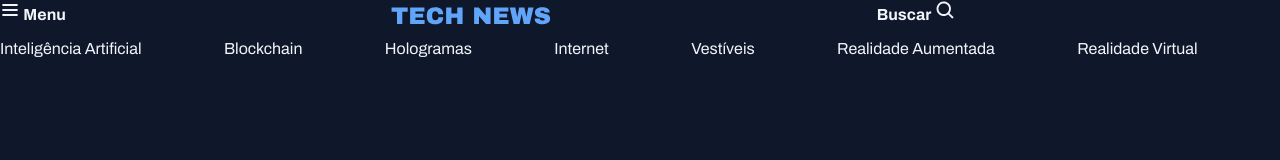
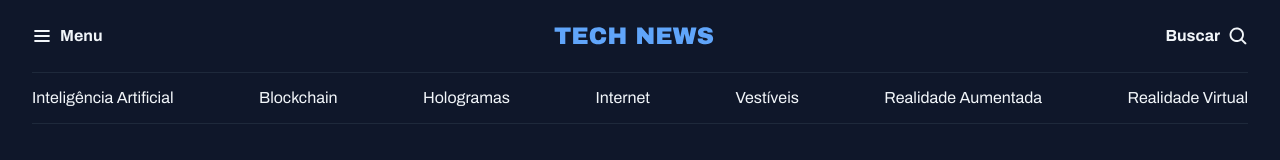
Before and after one commit to victorozoterio/tech-news, a plain HTML site: page index.html in a window 1280 px wide. Drawn offline with Linux system fonts and the light colour scheme.

Commit message:
feat: estilizando o header

```diff
--- a/index.html
+++ b/index.html
@@ -12,7 +12,7 @@
     <link href="https://fonts.googleapis.com/css2?family=Archivo:ital,wght@0,100..900;1,100..900&display=swap" rel="stylesheet">
 </head>
 <body>
-    <header>
+    <header class="container">
         <nav id="primary" class="grid grid-flow-col">
             <div>
                 <img src="assets/icons/List.svg" alt="Ícone de menu">
--- a/styles/global.css
+++ b/styles/global.css
@@ -40,6 +40,11 @@ h1, h2, h3 {
     font: inherit; /* Esquece o padrão do navegador e herda a configuração do pai (body) */
 }
 
+.container {
+    max-width: 1280px;
+    padding-inline: 32px; /* Aplica um padding no eixo x (horizontal) do container */
+}
+
 /* utility-first */
 .grid {
     display: grid;
--- /dev/null
+++ b/styles/header.css
@@ -0,0 +1,25 @@
+#primary {
+    padding-block: 20px; /* Aplica um padding em cima e em baixo do conteúdo */
+
+    div {
+        display: flex;
+        align-items: center;
+        gap: 8px;
+    }
+
+    /* nesting css */
+    div:nth-child(2) {
+        margin-inline: auto;
+    }
+
+    div:nth-child(3) {
+        justify-self: end;
+    }
+}
+
+#secondary {
+    padding-block: 14px;
+    border: solid 1px var(--stroke-color);
+    border-inline: none;
+    justify-content: space-between;
+}
--- a/styles/index.css
+++ b/styles/index.css
@@ -1 +1,2 @@
 @import url(global.css);
+@import url(header.css);
```
